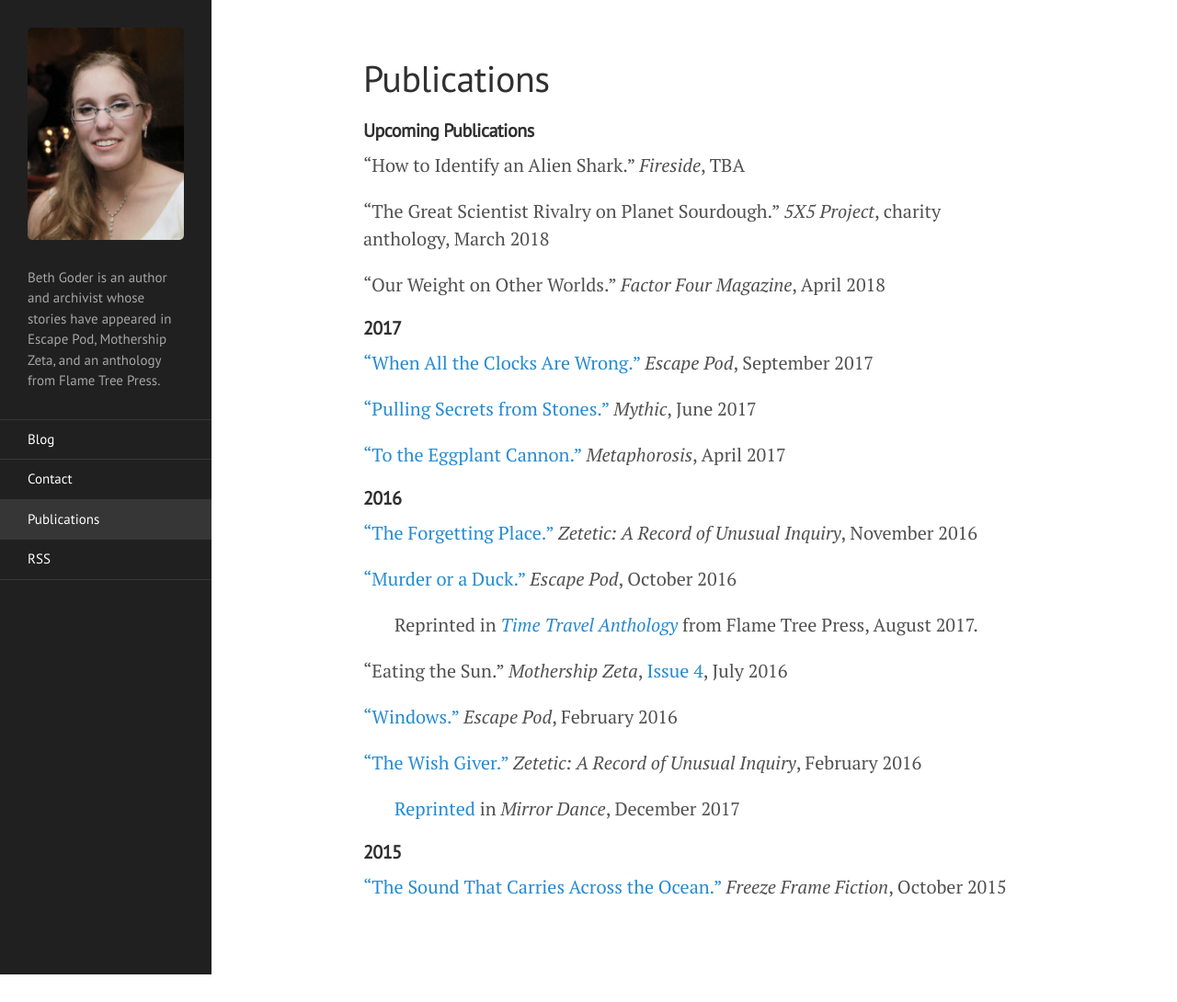
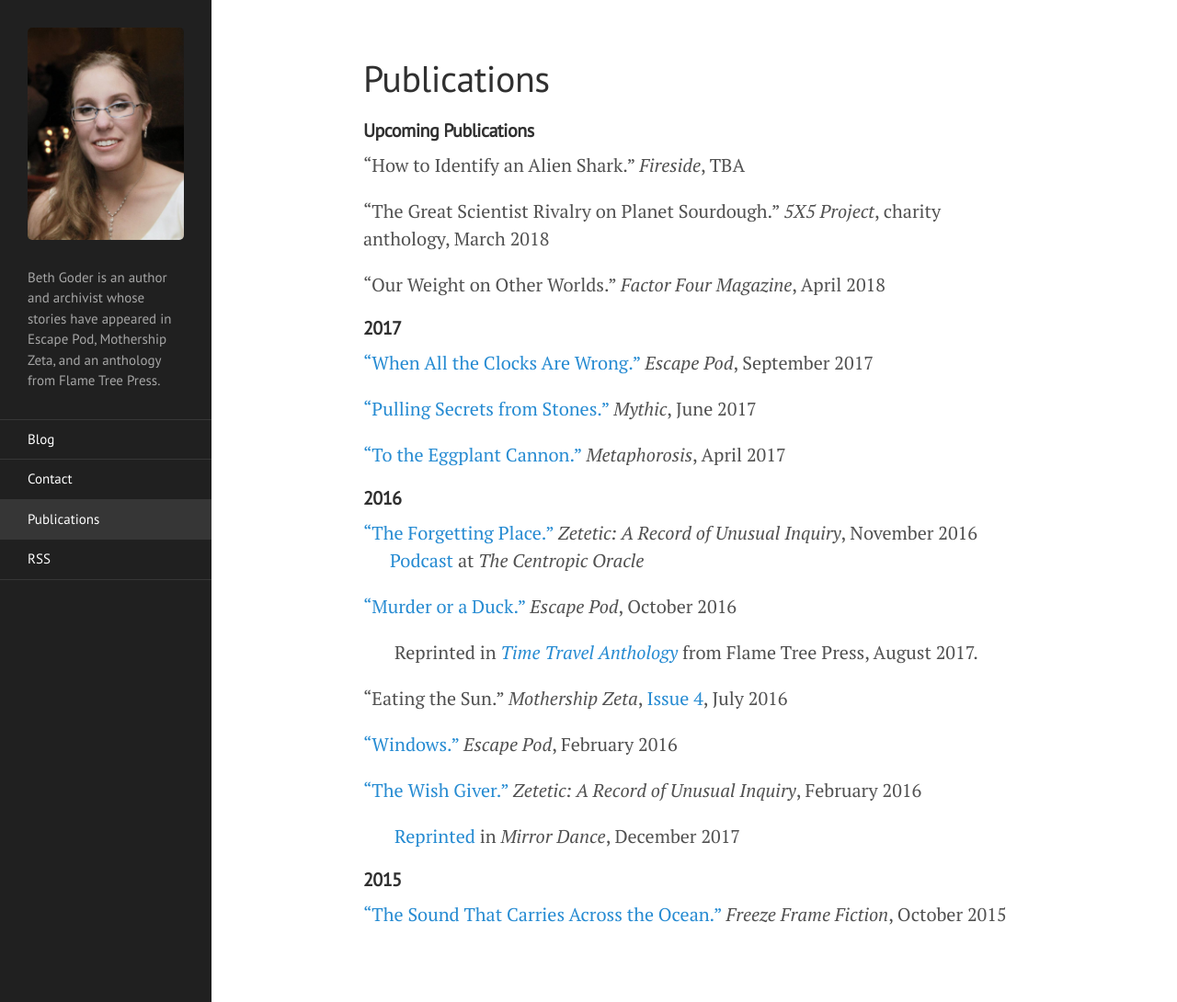
Before and after one commit to BethGoder/BethGoder.github.io, a Jekyll site: the page built from pubs.md, in a window 1280 px wide. Shown: the whole page at 92% size. Built offline with Jekyll 4.4.1, drawn with Linux system fonts in a browser that asks for light colours; before the commit the page ends 1060 px from its top, so only the background shows below that.

Commit message:
Update pubs.md

```diff
--- a/pubs.md
+++ b/pubs.md
@@ -27,6 +27,7 @@ permalink: /publications/
 #### __2016__
 
 ["The Forgetting Place."](https://zeteticrecord.org/2016/11/the-forgetting-place/) _Zetetic: A Record of Unusual Inquiry_, November 2016
+ &nbsp;&nbsp;&nbsp;&nbsp;&nbsp;&nbsp;[Podcast](http://www.centropicoracle.com/library/F0051_TheForgettingPlace.php) at _The Centropic Oracle_
 
 ["Murder or a Duck."](http://escapepod.org/2016/10/13/ep545-murder-or-a-duck/) _Escape Pod_, October 2016
 
```
